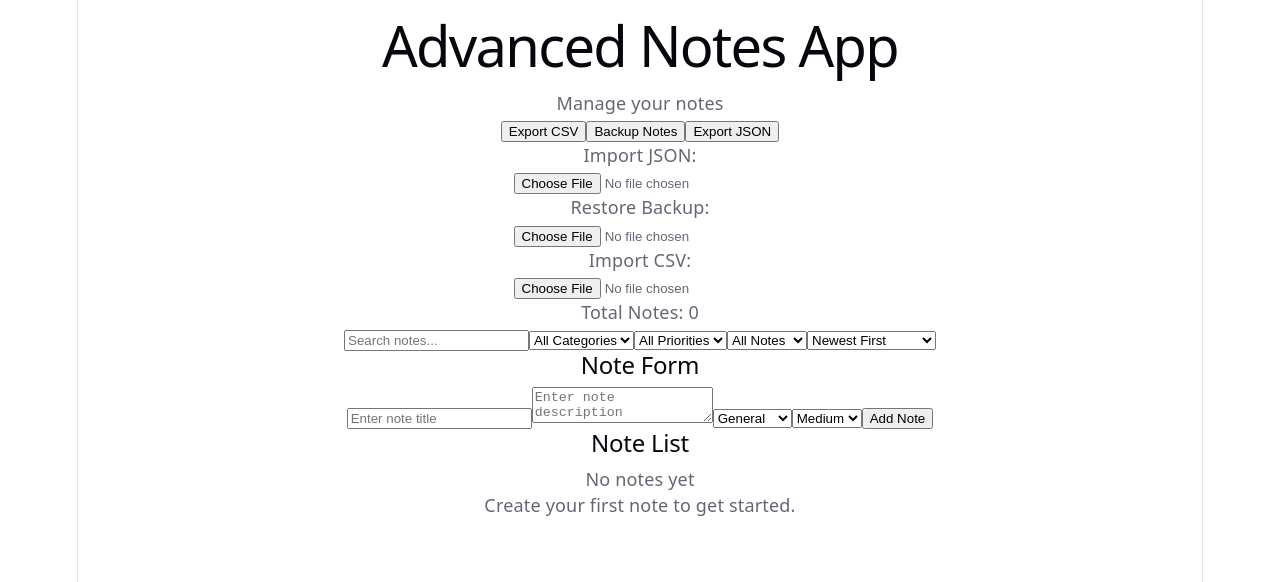
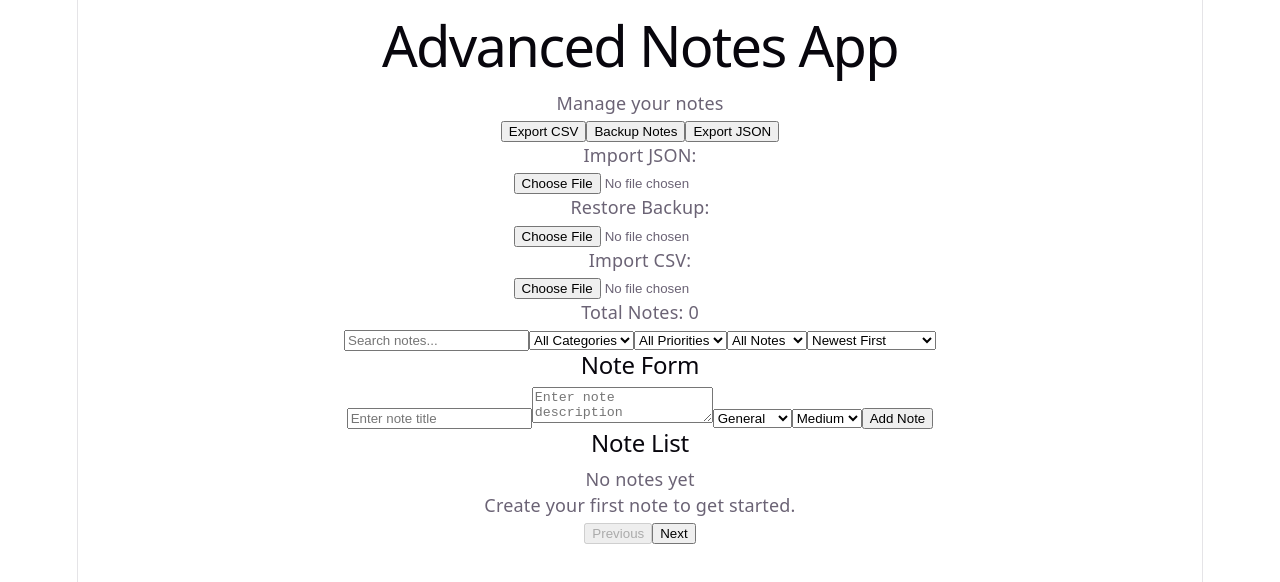
Before and after one commit to abhi12012/react-advanced-note-app, a React (Vite) app: page / in a window 1280 px wide. Shown: the top 582 px of the page. Built offline with nearby package versions, Linux system fonts and the light colour scheme.

Commit message:
feat: add pagination next and previous controls

```diff
--- a/src/App.jsx
+++ b/src/App.jsx
@@ -58,6 +58,10 @@ function App() {
 
   const { notes, addNote, updateNote } = useNotes();
 
+  const [currentPage, setCurrentPage] = useState(1);
+
+  const notesPerPage = 5;
+
 
 
 
@@ -81,6 +85,24 @@ const pinNotes = usePinFilter(
 
 const sortedNotes = useSort(pinNotes, sortBy);
 
+
+
+
+
+
+const startIndex = (currentPage - 1) * notesPerPage;
+
+const endIndex = startIndex + notesPerPage;
+
+const paginatedNotes = sortedNotes.slice(
+  startIndex,
+  endIndex
+);
+
+
+const totalPages = Math.ceil(
+  sortedNotes.length / notesPerPage
+);
 
 
 
@@ -441,10 +463,31 @@ importedNotes.forEach((note) => {
       />
 
       <NoteList
- filteredNotes={sortedNotes}
+  filteredNotes={paginatedNotes}
   onEdit={handleEdit}
   searchText={searchText}
 />
+
+
+
+<button
+  onClick={() => setCurrentPage(currentPage - 1)}
+  disabled={currentPage === 1}
+>
+  Previous
+</button>
+
+
+
+
+<button
+  onClick={() => setCurrentPage(currentPage + 1)}
+  disabled={currentPage === totalPages}
+>
+  Next
+</button>
+
+
     </div>
   );
 }
```
